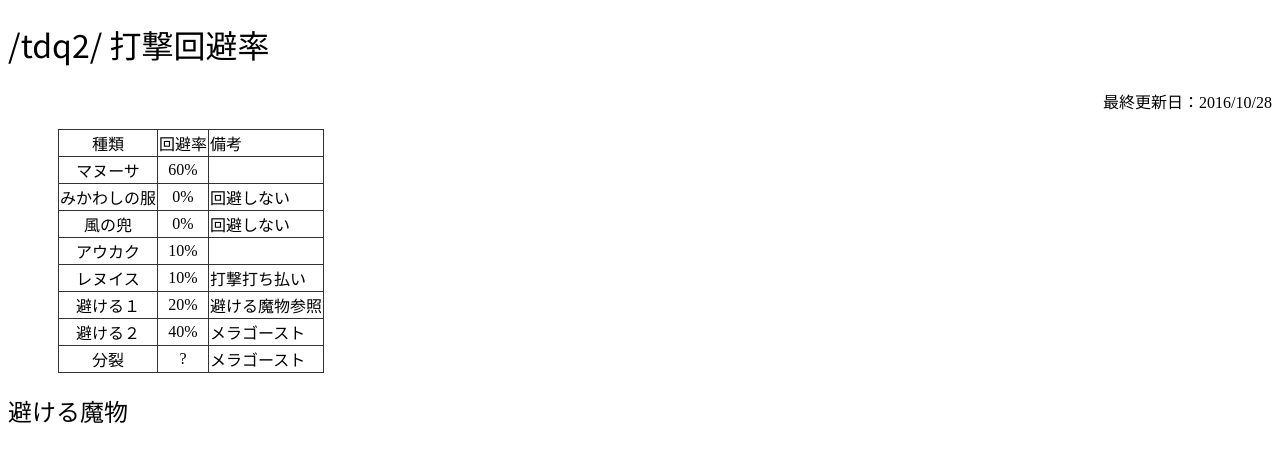
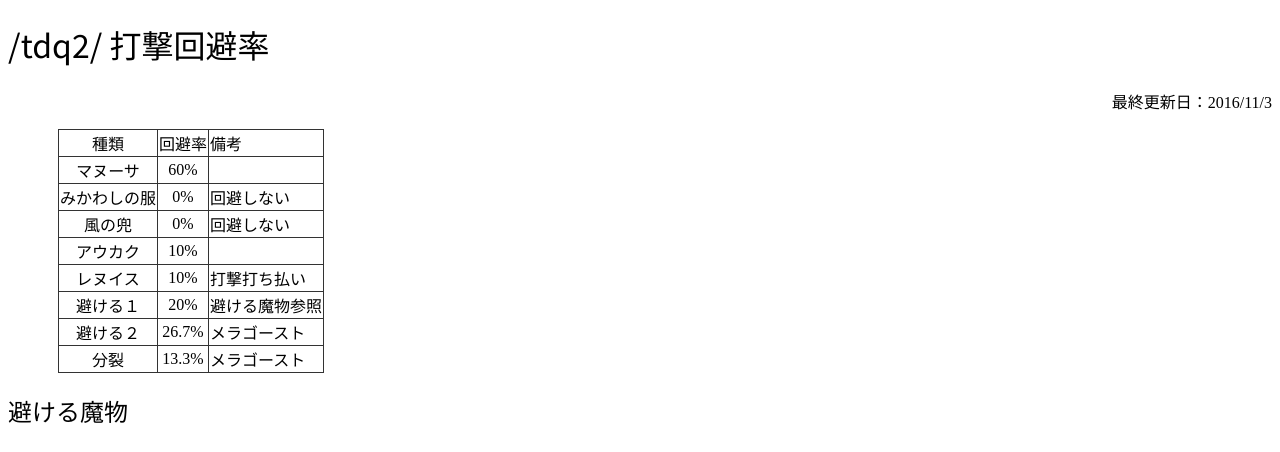
Before and after one commit to chiorex/TDQ_DATA_DAT, a Jekyll site: the page built from tdq2/avoid.md, in a window 1280 px wide. Shown: the top 452 px of the page. Built offline with Jekyll 4.4.1, drawn with Linux system fonts in a browser that asks for light colours; some web fonts are replaced.

Commit message:
TDQ2 細かい情報追加

```diff
--- a/tdq2/avoid.md
+++ b/tdq2/avoid.md
@@ -1,7 +1,7 @@
 ---
 layout: default
 title: 打撃回避率
-update: 2016-10-28
+update: 2016-11-03
 ---
 
 
@@ -13,8 +13,8 @@ update: 2016-10-28
 | アウカク | 10% |
 | レヌイス | 10% | 打撃打ち払い |
 | 避ける１ | 20% | 避ける魔物参照 |
-| 避ける２ | 40% | メラゴースト |
-| 分裂     | ?   | メラゴースト |
+| 避ける２ | 26.7% | メラゴースト |
+| 分裂     | 13.3% | メラゴースト |
 
 
 ## 避ける魔物
```
Also changed, not shown: tdq2/misc.md (+7 -1 lines).
